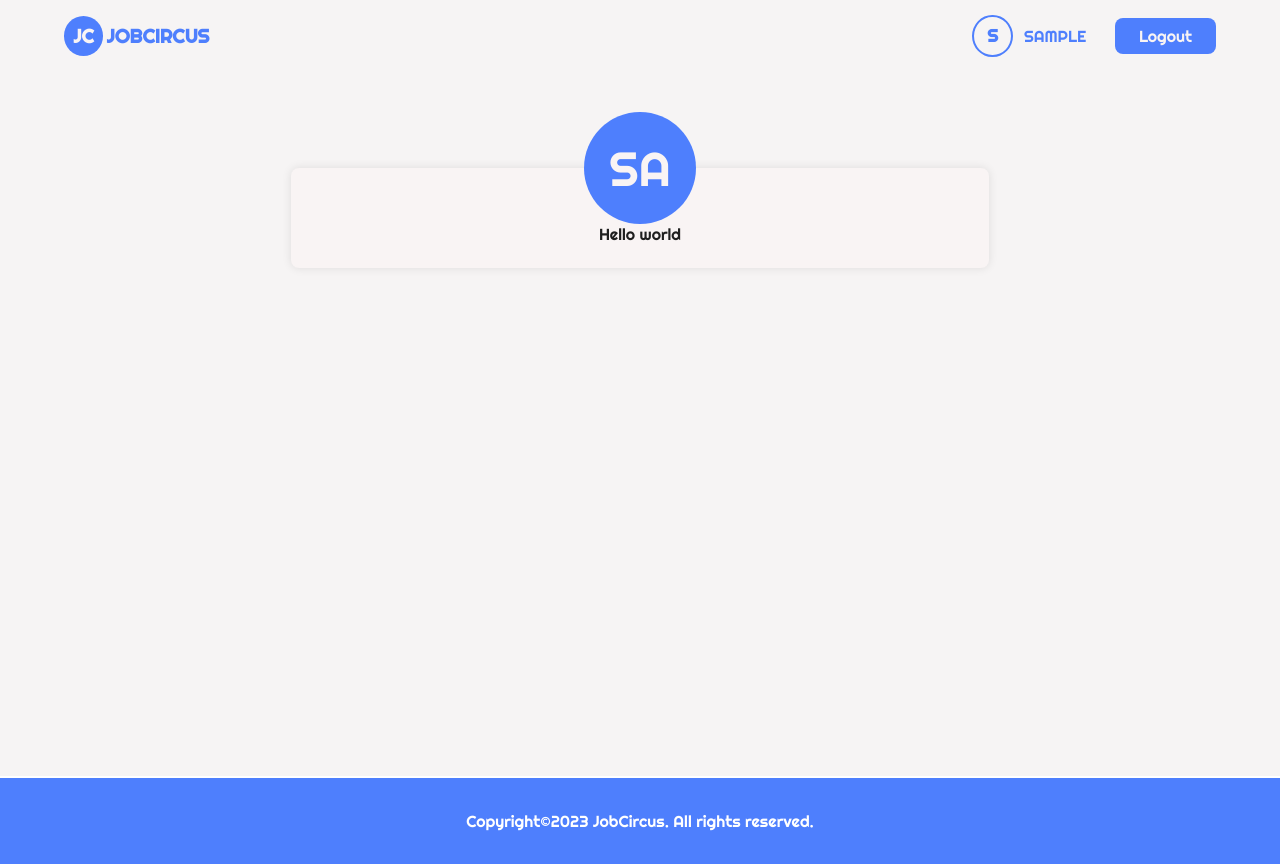
After one commit to Khingz/job_circus, a Flask app: page /user/1 in a window 1280 px wide. The commit adds this page. Run offline with Flask 3, Linux system fonts and the light colour scheme; a user stored in the database is signed in; tables that the repository leaves empty hold one stand-in row (values such as "Sample post").

Commit message:
wprking on profile page

```diff
--- a/web_flask/routes/job.py
+++ b/web_flask/routes/job.py
@@ -5,7 +5,6 @@ from forms.post_job import PostJobForm
 from models.job import Job
 from models.user import User
 from models import storage
-import sys
 
 
 job = Blueprint('job', __name__)
--- a/web_flask/routes/user.py
+++ b/web_flask/routes/user.py
@@ -74,5 +74,16 @@ def register():
 @user.route("/logout")
 @login_required
 def logout():
+    """Log out functionality"""
     logout_user()
     return redirect(url_for('user.login'))
+
+@user.route("/user/<string:user_id>")
+@login_required
+def single_user(user_id):
+    """Return a single user"""
+    user = storage.get(User, user_id)
+    if user:
+       return render_template('profile.html', user=user)
+    else:
+        return render_template('404.html')
--- /dev/null
+++ b/web_flask/static/css/profile.css
@@ -0,0 +1,36 @@
+@import url('variables.css');
+
+.profile {
+    width: 100%;
+    display: flex;
+    justify-content: center;
+    align-items: center;
+    margin-top: 4rem;
+}
+
+.profile-container {
+    width: 50%;
+    margin: 2rem auto;
+    box-shadow: 0 0 10px rgba(0, 0, 0, 0.1);
+    border-radius: 0.5rem;
+    background-color: var(--white);
+    color: var(--black);
+    padding: 1.5rem 1.8rem;
+    display: flex;
+    flex-direction: column;
+    align-items: center;
+    justify-content: center;
+}
+
+.profile-container .profile-img {
+    width: 7rem;
+    height: 7rem;
+    border-radius: 50%;
+    background-color: var(--primary-color);
+    display: flex;
+    justify-content: center;
+    align-items: center;
+    color: var(--white);
+    font-size: 3rem;
+    margin-top: -80px;
+}
--- a/web_flask/templates/base.html
+++ b/web_flask/templates/base.html
@@ -18,7 +18,7 @@
             <div class="user-section">
                 {% if current_user.is_authenticated %}
                 <div class="user-name">
-                    <a href=""><div class="user-img"><span>{{ current_user.username[0].upper() }}</span>{{ current_user.username.upper() }}</div></a>
+                    <a href="{{ url_for('user.single_user', user_id=current_user.id) }}"><div class="user-img"><span>{{ current_user.username[0].capitalize() }}</span>{{ current_user.username.upper() }}</div></a>
                 </div>
                 <div class="login-logout">
                     <a href="{{ url_for('user.logout') }}">Logout</a>
--- a/web_flask/templates/jobs.html
+++ b/web_flask/templates/jobs.html
@@ -10,9 +10,9 @@
             <h2>
                 JOBS LISTING:
                 {% if search == "" %}
-                ALL JOBS
+                <span>JOBS</span>
                 {% else %}
-                SEARCH FOR {{ search.upper() }}
+                <span>RESULT FOR {{ search.upper() }}</span>
                 {% endif %}
             </h2>
             <div class="job-listing">
--- /dev/null
+++ b/web_flask/templates/profile.html
@@ -0,0 +1,20 @@
+{% extends "base.html" %}
+{% block styles %}
+    <!-- Link specific CSS styles for the single job page -->
+    <link rel="stylesheet" href="../static/css/profile.css">
+{% endblock %}
+{% block title %}Login{% endblock %}
+{% block content %}
+    <div class="profile">
+        <div class="profile-container">
+            <div class="profile-img">
+                <p>{{ user.username[0:2].upper() }}</p>
+            </div>
+            <div class="profile-details">
+                <div>
+                    Hello world
+                </div>
+            </div>
+        </div>
+    </div>
+{% endblock %}
```
Also changed, not shown: web_flask/templates/singlejob.html (+8 -3 lines).
